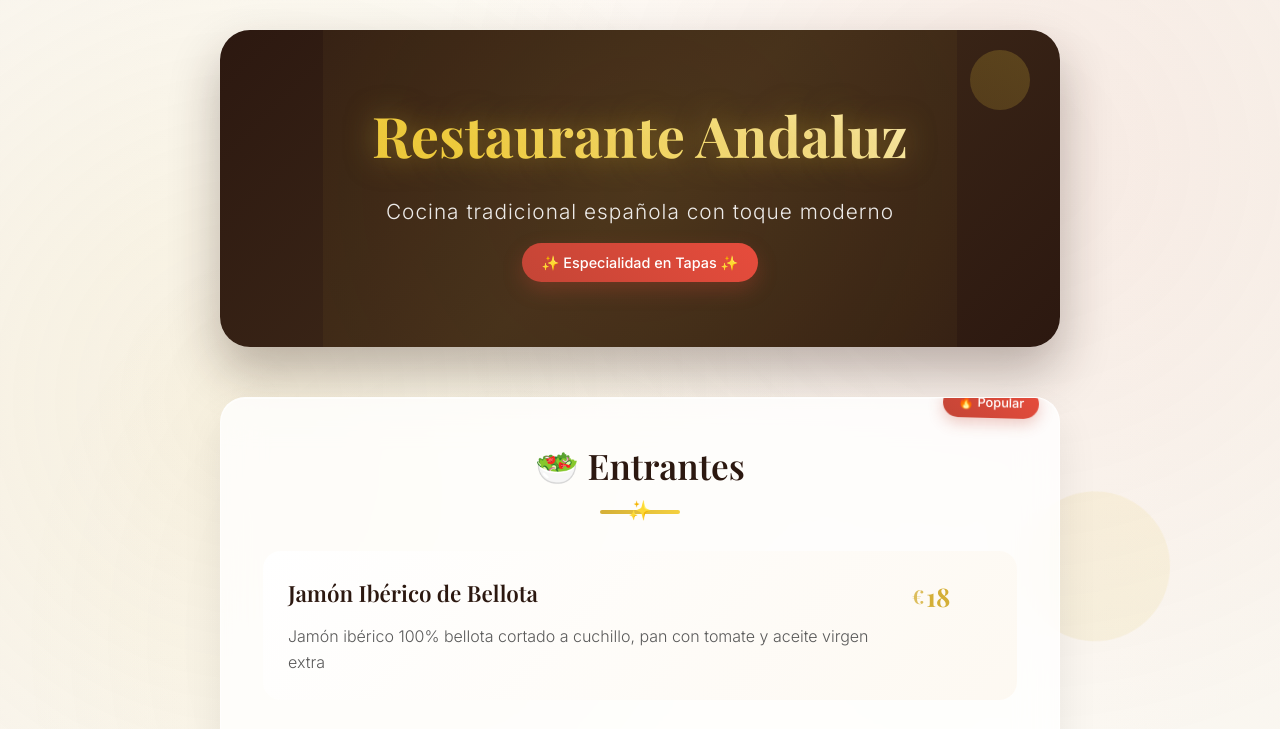
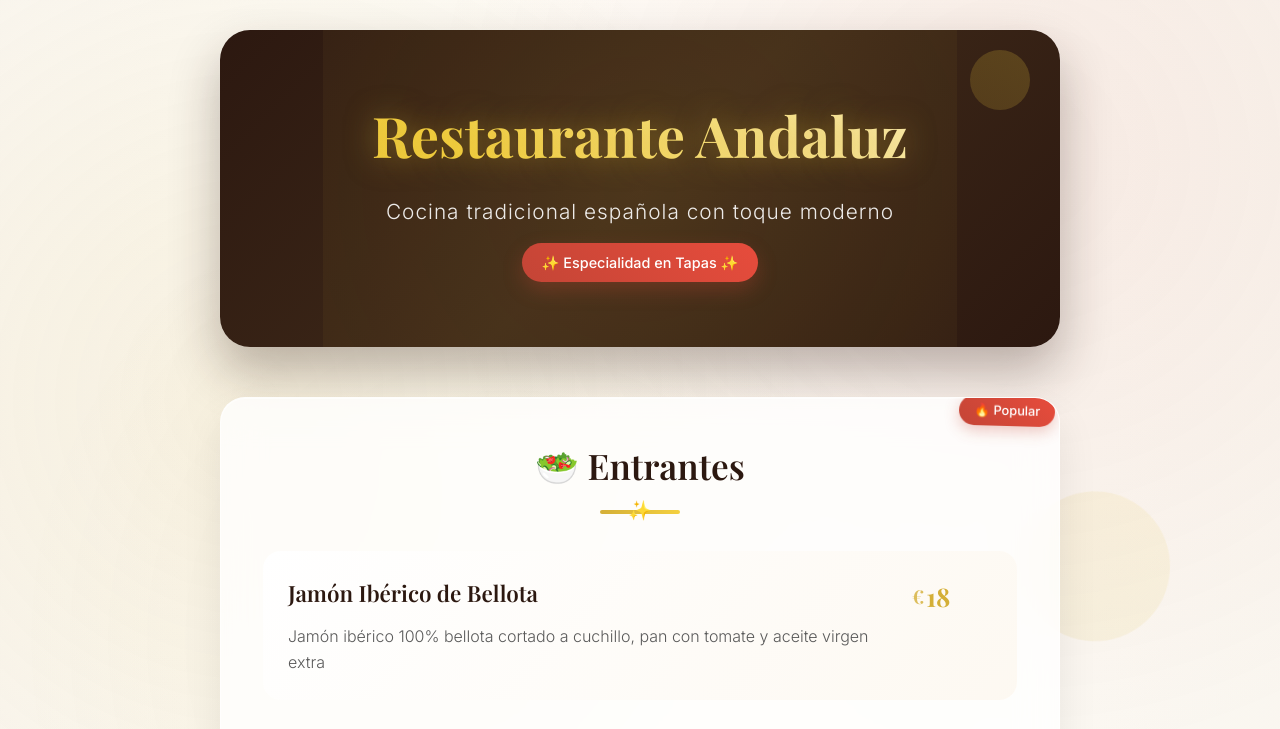
Before and after one commit to abdulbutt403/menu-card, a plain HTML site: page index.html in a window 1280 px wide. Shown: the top 729 px of the page. Drawn offline with nearby package versions, Linux system fonts and the light colour scheme.

Commit message:
Update index.html

```diff
--- a/index.html
+++ b/index.html
@@ -532,8 +532,8 @@
 
         .menu-badge {
             position: absolute;
-            top: -10px;
-            right: 20px;
+            top: -2px;
+            right: 4px;
             background: linear-gradient(45deg, var(--accent-red), #e74c3c);
             color: white;
             padding: 5px 15px;
```
